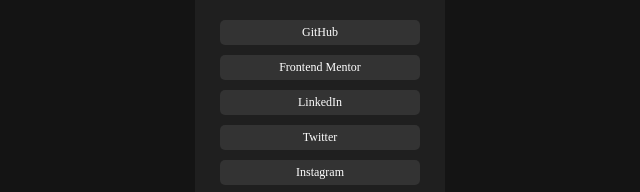
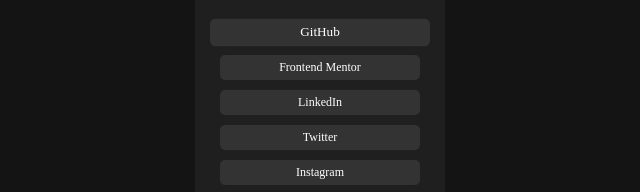
Before and after one commit to Yordito/my-projects, a plain HTML site: page social-links-profile-main/social-links-profile-main/index.html in a window 1280 px wide. In both pictures the pointer is over the link "GitHub". Shown: the part 378-570 px from the top of the page, 320-960 px from the left. Drawn offline with Linux system fonts and the light colour scheme.

Commit message:
Update index.html
I add a hover in the button

```diff
--- a/social-links-profile-main/social-links-profile-main/index.html
+++ b/social-links-profile-main/social-links-profile-main/index.html
@@ -85,8 +85,11 @@
   padding: 5px;
   border-radius: 5px;
   color: hsl(0, 0%, 100%);
-
+  transition: all .2s ease;
 }
+  .main-btn a:hover{
+   transform: scale(1.1);
+  }
 h6{
   color: hsl(75, 94%, 57%);
   padding-top: 5%;
```
